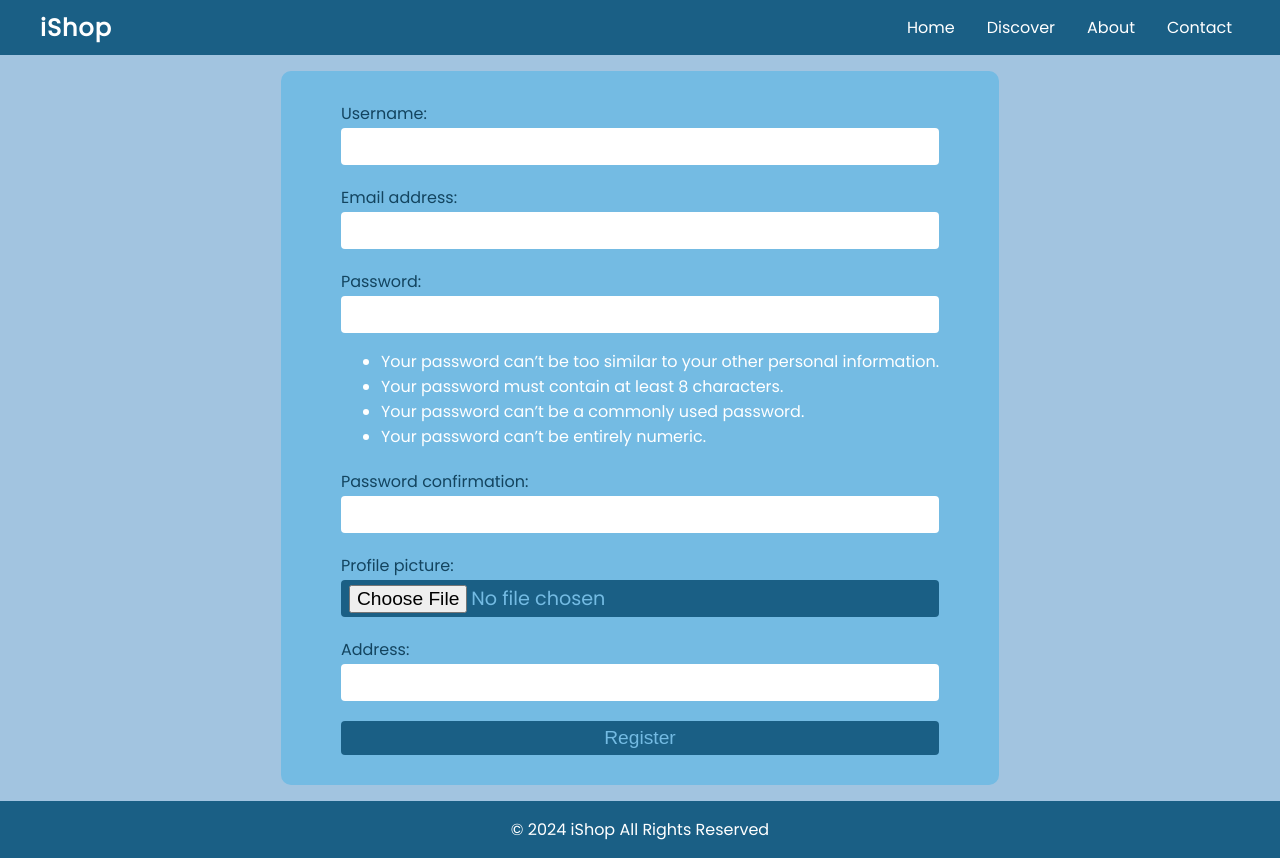
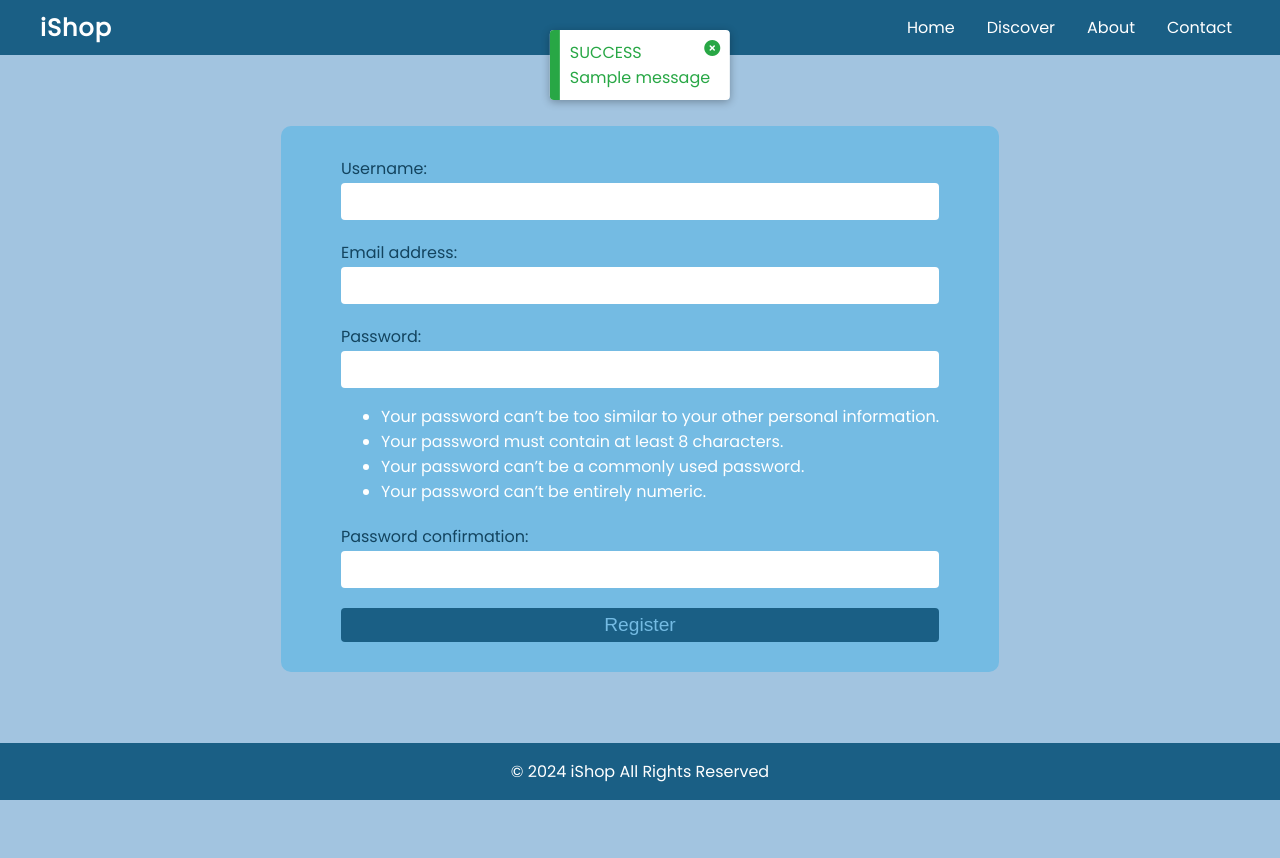
Before and after one commit to awaisyasin/iShop, a Django app: page /accounts/register/ in a window 1280 px wide. After the commit the page ends 800 px from the top, so only its background shows below. Run offline with Django 4.2, Linux system fonts and the light colour scheme; tables that the repository leaves empty hold one stand-in row (values such as "Sample post"); one stand-in notice (Sample message) is shown.

Commit message:
Added errors/messages in accounts register form

```diff
--- a/accounts/forms.py
+++ b/accounts/forms.py
@@ -6,4 +6,4 @@ from .models import CustomUser
 class CustomUserForm(UserCreationForm):
     class Meta:
         model = CustomUser
-        fields = ['username', 'email', 'password1', 'password2', 'profile_picture', 'address',]
+        fields = ['username', 'email', 'password1', 'password2']
--- a/accounts/templates/accounts/login.html
+++ b/accounts/templates/accounts/login.html
@@ -3,15 +3,17 @@
 
 
 {% block content %}
+    <link rel="stylesheet" href="{% static 'css/buttons.css' %}">
     <link rel="stylesheet" href="{% static 'css/messages.css' %}">
-    <link rel="stylesheet" href="{% static 'css/buttons.css' %}">
     <link rel="stylesheet" href="{% static 'accounts/css/login.css' %}">
     <link rel="stylesheet" href="https://cdnjs.cloudflare.com/ajax/libs/font-awesome/6.5.1/css/all.min.css" integrity="sha512-DTOQO9RWCH3ppGqcWaEA1BIZOC6xxalwEsw9c2QQeAIftl+Vegovlnee1c9QX4TctnWMn13TZye+giMm8e2LwA==" crossorigin="anonymous" referrerpolicy="no-referrer" />
     {% if messages %}
         <ul class="messages">
             {% for message in messages %}
                 <li class="message {% if message.tags %}{{ message.tags }}{% endif %}">
-                    <span class="tag">{{ message.tags | upper }}</span><br>
+                    {% if message.tags %}
+                        <span class="tag">{{ message.tags | upper }}</span><br>
+                    {% endif %}
                     {{ message }}
                     <i class="fa-solid fa-circle-xmark"></i>
                 </li>
--- a/accounts/templates/accounts/register.html
+++ b/accounts/templates/accounts/register.html
@@ -3,26 +3,35 @@
 
 
 {% block content %}
+    <link rel="stylesheet" href="{% static 'css/buttons.css' %}">
+    <link rel="stylesheet" href="{% static 'css/messages.css' %}">
     <link rel="stylesheet" href="{% static 'accounts/css/register.css' %}">
-    <link rel="stylesheet" href="{% static 'css/buttons.css' %}">
+    <link rel="stylesheet" href="https://cdnjs.cloudflare.com/ajax/libs/font-awesome/6.5.1/css/all.min.css" integrity="sha512-DTOQO9RWCH3ppGqcWaEA1BIZOC6xxalwEsw9c2QQeAIftl+Vegovlnee1c9QX4TctnWMn13TZye+giMm8e2LwA==" crossorigin="anonymous" referrerpolicy="no-referrer" />
+    {% if messages %}
+        <ul class="messages">
+            {% for message in messages %}
+                <li class="message {% if message.tags %}{{ message.tags }}{% endif %}">
+                    {% if message.tags %}
+                        <span class="tag">{{ message.tags | upper }}</span><br>
+                    {% endif %}
+                    {{ message }}
+                    <i class="fa-solid fa-circle-xmark"></i>
+                </li>
+            {% endfor %}
+        </ul>
+    {% endif %}
     <form method="post" enctype="multipart/form-data">
         {% csrf_token %}
         {% for field in form %}
             <div class="form-group">
                 {{ field.label_tag }}<br>
-                {{ field }}<br>
+                {{ field }}
                 {% if field.name == 'password1' %}
                     {{ field.help_text }}
                 {% endif %}
             </div>
-            {% if field.errors %}
-                <ul>
-                    {% for error in field.errors %}
-                        <li class="error">{{ erorr }}</li>
-                    {% endfor %}
-                </ul>
-            {% endif %}
         {% endfor %}
         <button type="submit" class="btn btn-primary">Register</button>
     </form>
+    <script src="{% static 'js/messages.js' %}"></script>
 {% endblock content %}
--- a/accounts/views.py
+++ b/accounts/views.py
@@ -27,12 +27,18 @@ def register_view(request):
             verification_link = f'http://{current_site}/accounts/verify-email/{token}/'
             message = f'Click the following link to verify your email:\n{verification_link}'
 
-            send_mail(subject, message, from_email, recipient_list,)
-
-            user.save()
-            return redirect('accounts:login')
-
-    form = CustomUserForm()
+            try:
+                send_mail(subject, message, from_email, recipient_list,)
+                user.save()
+                return redirect('accounts:login')
+            except Exception as e:
+                messages.error(request, 'An error occurred while sending the verification email. Please try again later.')
+                return redirect('accounts:register')
+        else:
+            messages.error(request, 'Invalid form submission. Please correct the errors below.')
+            return render(request, 'accounts/register.html', {'form': form})
+    else:
+        form = CustomUserForm()
     return render(request, 'accounts/register.html', {'form': form})
 
 
@@ -52,36 +58,13 @@ def login_view(request):
             user = form.get_user()
             if user.is_email_verified:
                 login(request, user)
-                return redirect('accounts:register')
+                return redirect('ishop:home')
             else:
                 messages.error(request, 'Please verify your email before logging in.')
-                return redirect('accounts:login')
+                return render(request, 'accounts/login.html', {'form': form})
         else:
             messages.error(request, 'Invalid username or password.')
-            return redirect('accounts:login')
+            return render(request, 'accounts/login.html', {'form': form})
     else:
         form = AuthenticationForm()
     return render(request, 'accounts/login.html', {'form': form})
-
-# from django.contrib import messages
-
-# def login_view(request):
-#     if request.method == 'POST':
-#         form = AuthenticationForm(data=request.POST)
-#         try:
-#             if form.is_valid():
-#                 user = form.get_user()
-#                 if user.is_email_verified:
-#                     login(request, user)
-#                     return redirect('accounts:register')
-#                 else:
-#                     raise ValueError('Email not verified')
-#             else:
-#                 raise ValueError('Invalid form data')
-#         except ValueError as e:
-#             messages.error(request, str(e))
-
-#     else:
-#         form = AuthenticationForm()
-
-#     return render(request, 'accounts/login.html', {'form': form})
```
